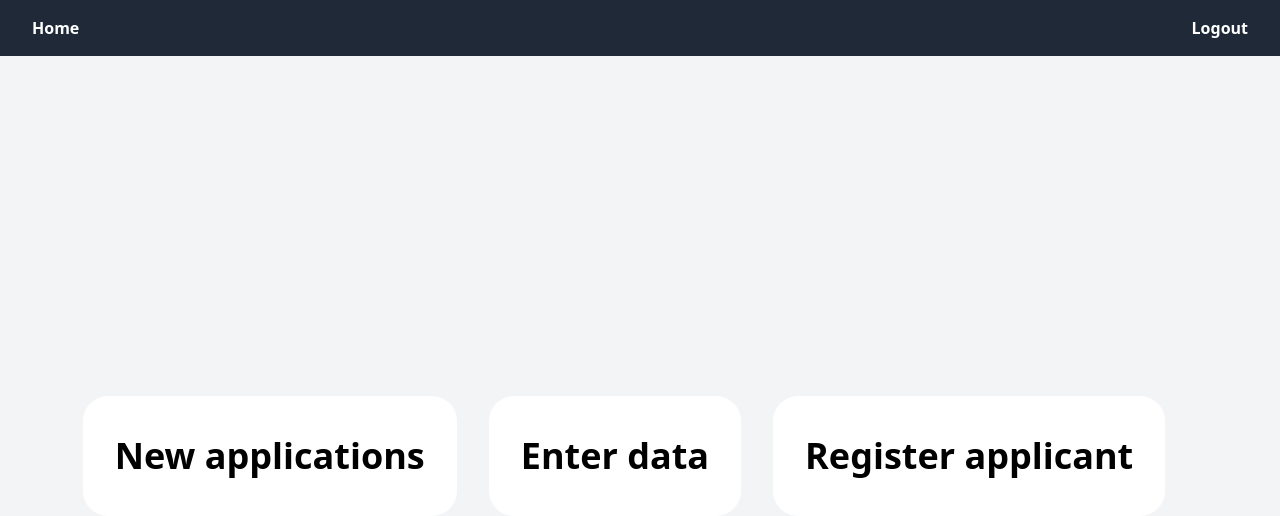
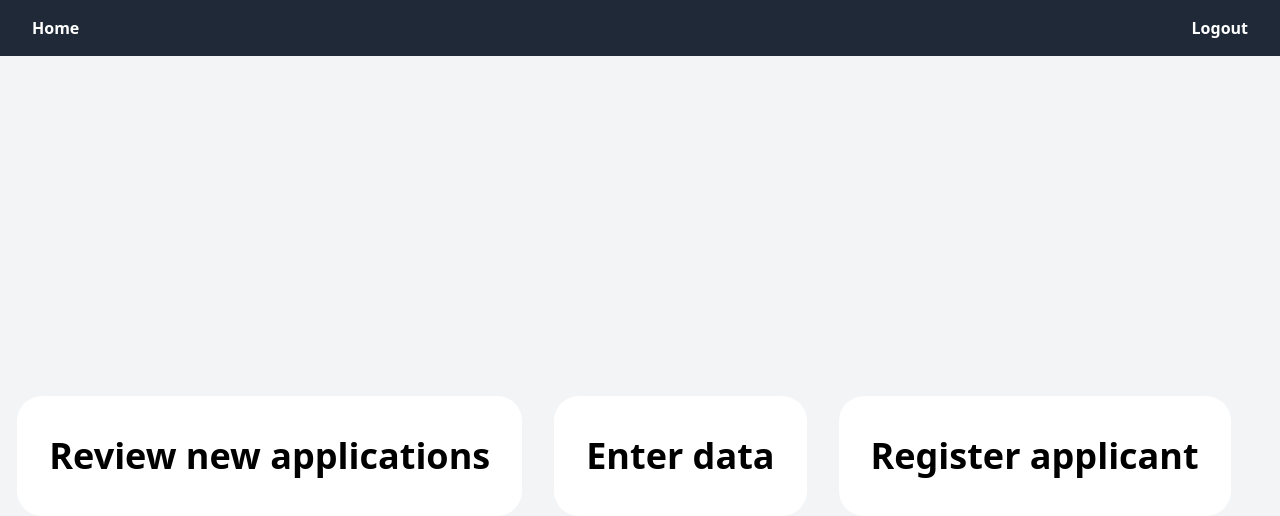
Before and after one commit to Liquid-neurons/ERP, a React (Create React App) app: page /homepage in a window 1280 px wide. Shown: the top 516 px of the page. Built offline with nearby package versions, Linux system fonts and the light colour scheme.

Commit message:
review new applications

```diff
--- a/src/components/dashboard.js
+++ b/src/components/dashboard.js
@@ -10,7 +10,7 @@ export const Dashboard = () => {
                 <Link to="/applications">
                     <div className="w-fit rounded-[25px] bg-white p-8 aspect mr-8">
                         <div className="my-2">
-                            <h2 className="text-4xl font-bold"><span>New applications</span></h2>
+                            <h2 className="text-4xl font-bold"><span>Review new applications</span></h2>
                         </div>
                     </div>
                 </Link>
```
